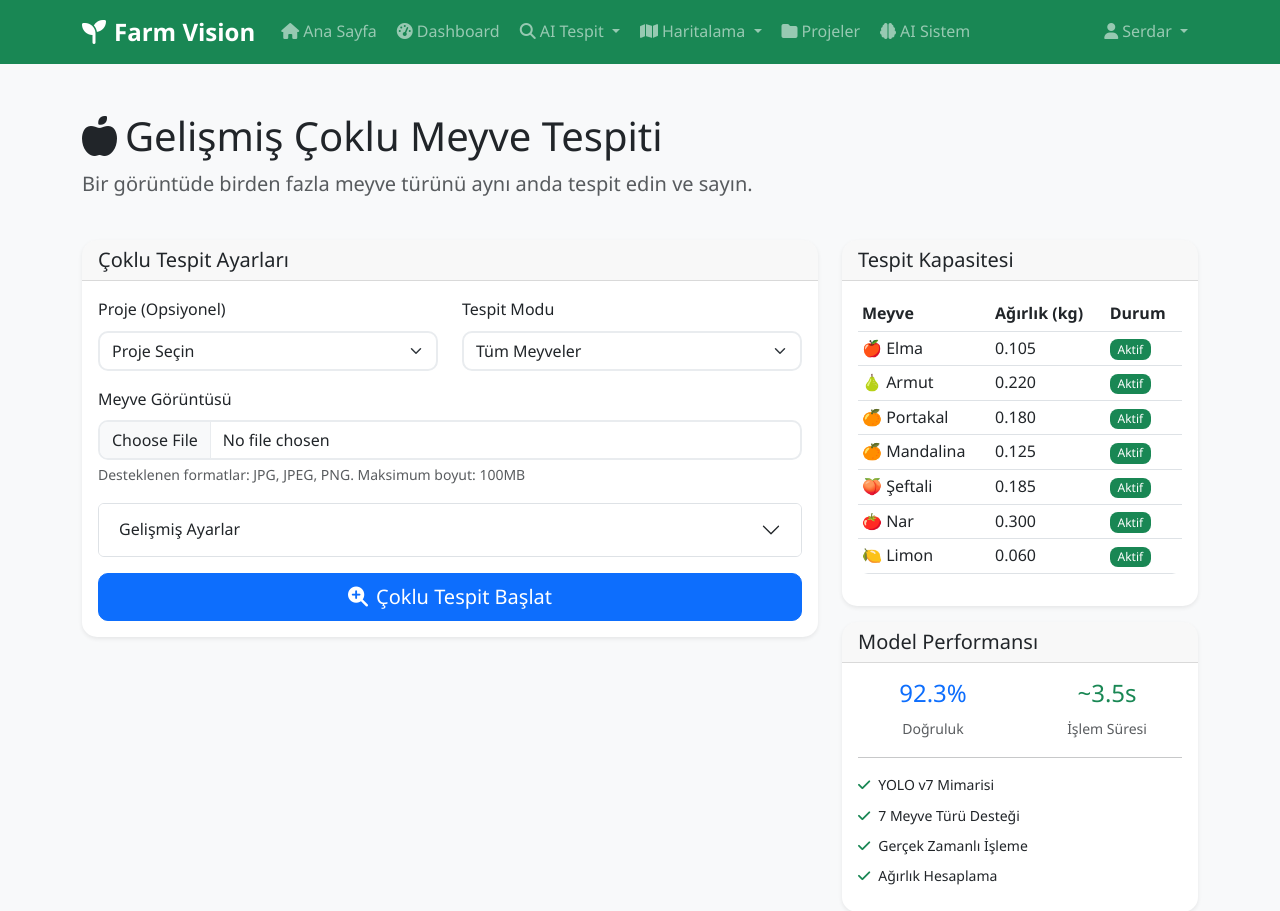
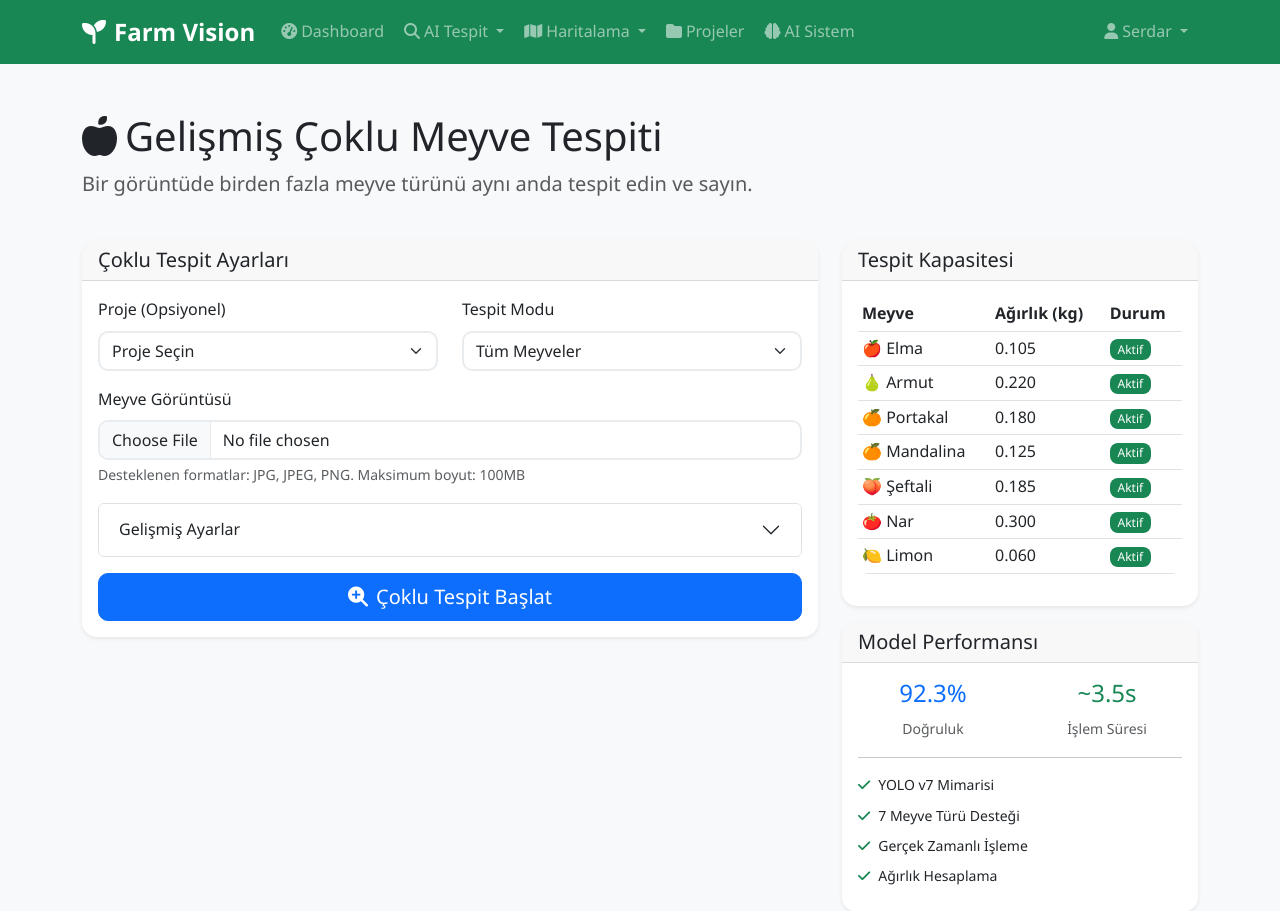
Before and after one commit to ChronoCoders/farmvision, a Flask app: page /detection/advanced_multi_detection in a window 1280 px wide. Shown: the top 911 px of the page. Run offline with Flask 3, Linux system fonts and the light colour scheme; a user stored in the database is signed in; data that the repository does not hold is empty.

Commit message:
Remove unnecessary main homepage tab from the navigation bar
Removes the redundant "Ana Sayfa" tab from the base.html template.

Replit-Commit-Author: Agent
Replit-Commit-Session-Id: b8263b5b-9d48-49b5-832d-9d10e62f8b13
Replit-Commit-Screenshot-Url: https://storage.googleapis.com/screenshot-production-us-central1/5841fd48-a934-4024-b757-f381fab38cbd/a051ac48-28e5-43b3-8b92-0a80b2fd05d9.jpg

```diff
--- a/templates/base.html
+++ b/templates/base.html
@@ -49,12 +49,6 @@
 
             <div class="collapse navbar-collapse" id="navbarNav">
                 <ul class="navbar-nav me-auto">
-                    <li class="nav-item">
-                        <a class="nav-link" href="{{ url_for('main.index') }}">
-                            <i class="fas fa-home me-1"></i>Ana Sayfa
-                        </a>
-                    </li>
-
                     {% if current_user.is_authenticated %}
                     <li class="nav-item">
                         <a class="nav-link" href="{{ url_for('main.dashboard') }}">
```
Also changed, not shown: attached_assets/image_1752280088566.png (added).
